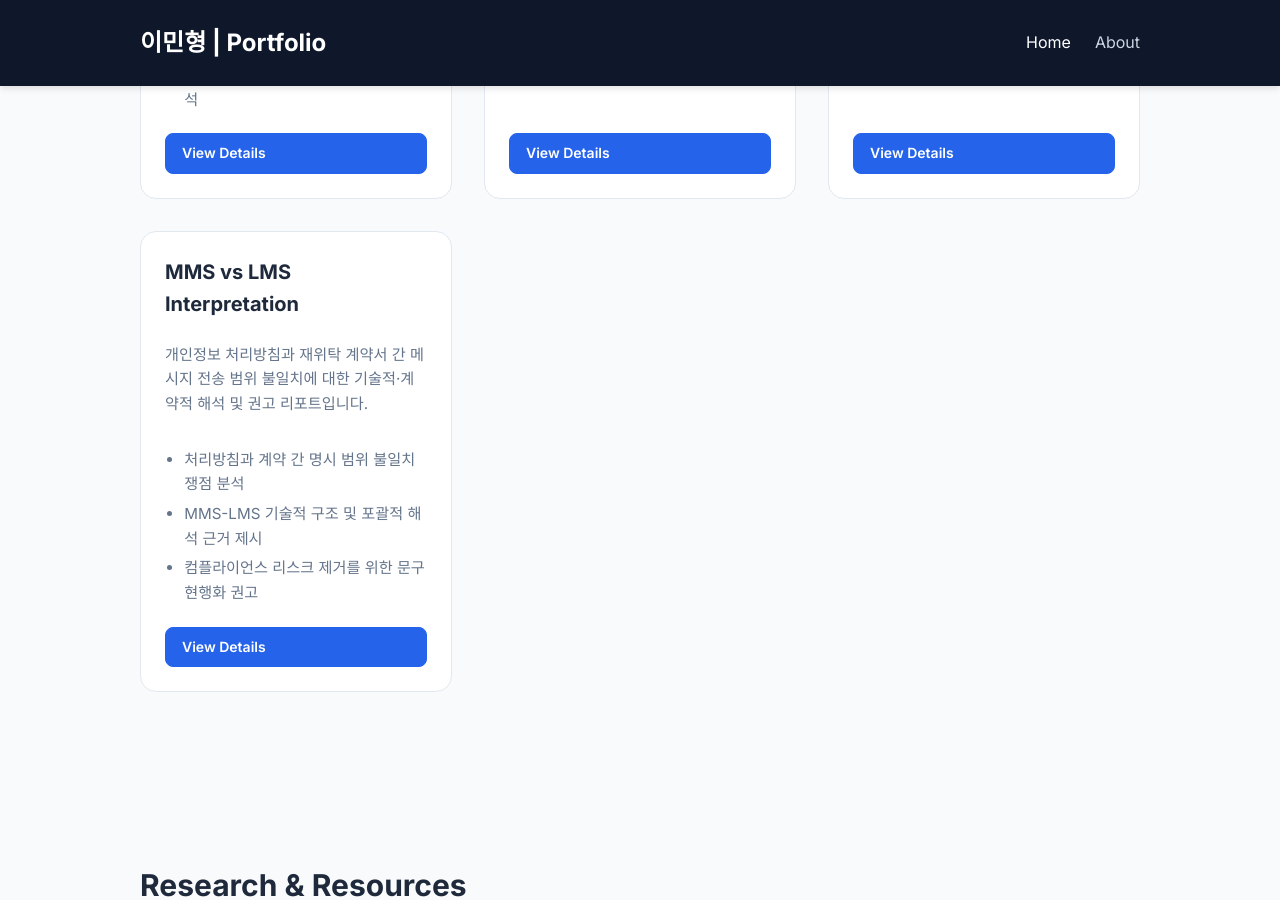
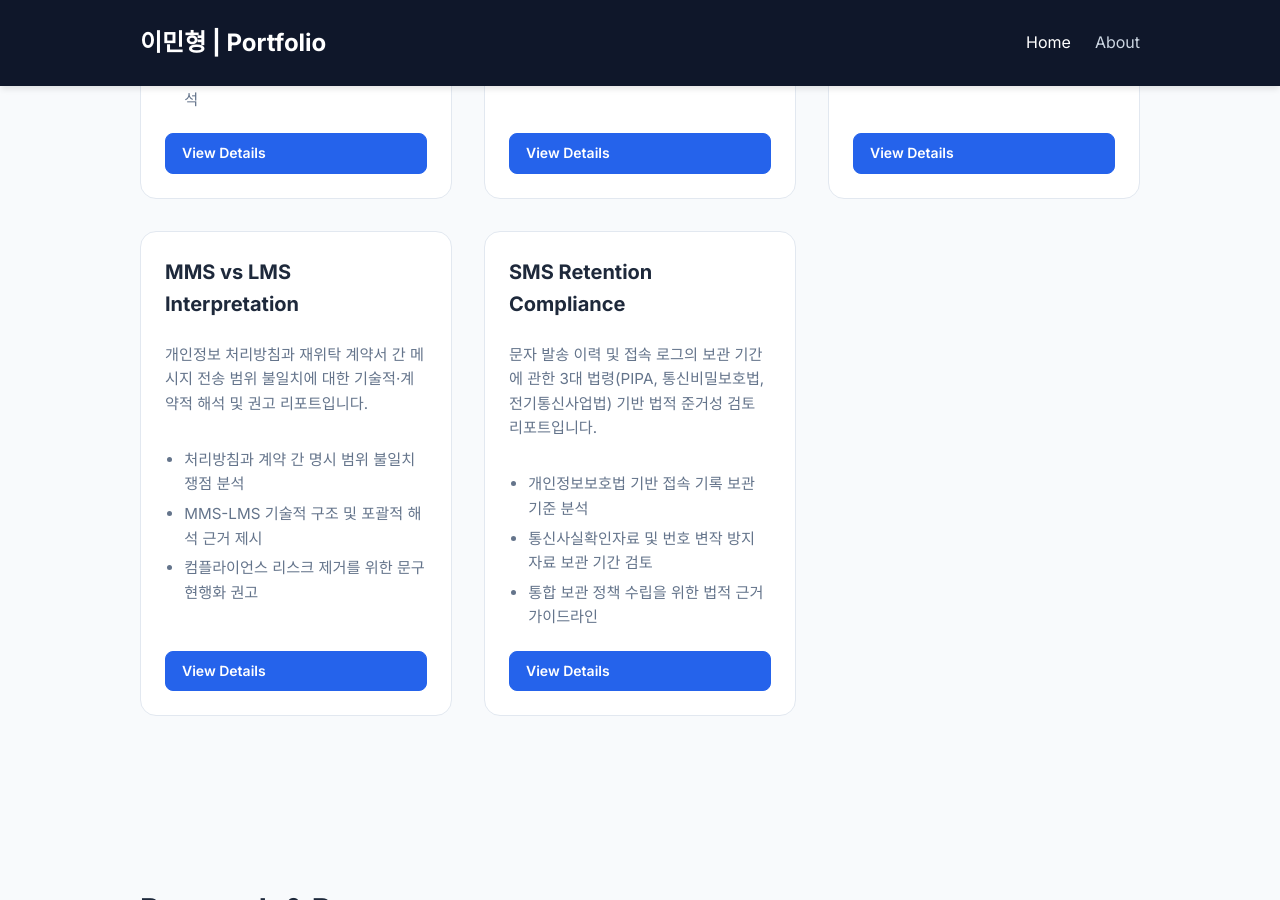
Before and after one commit to 971023als/971023als.github.io, a Jekyll site: the page built from index.md, in a window 1280 px wide and 900 px high, scrolled down 1750 px. Built offline with Jekyll 4.4.1, drawn with Linux system fonts in a browser that asks for light colours.

Commit message:
Add SMS Retention Compliance Guide project page

```diff
--- a/index.md
+++ b/index.md
@@ -137,6 +137,20 @@ title: "Home"
                 <a href="/projects/mms-lms-interpretation/" class="btn btn-small">View Details</a>
             </div>
         </div>
+        <div class="project-card">
+            <div class="project-info">
+                <h3>SMS Retention Compliance</h3>
+                <p>
+                    문자 발송 이력 및 접속 로그의 보관 기간에 관한 3대 법령(PIPA, 통신비밀보호법, 전기통신사업법) 기반 법적 준거성 검토 리포트입니다.
+                </p>
+                <ul class="project-points">
+                    <li>개인정보보호법 기반 접속 기록 보관 기준 분석</li>
+                    <li>통신사실확인자료 및 번호 변작 방지 자료 보관 기간 검토</li>
+                    <li>통합 보관 정책 수립을 위한 법적 근거 가이드라인</li>
+                </ul>
+                <a href="/projects/sms-retention-compliance/" class="btn btn-small">View Details</a>
+            </div>
+        </div>
     </div>
 </section>
 
```
Also changed, not shown: projects/sms-retention-compliance.md (added, +69 -0 lines), 2 other files.
